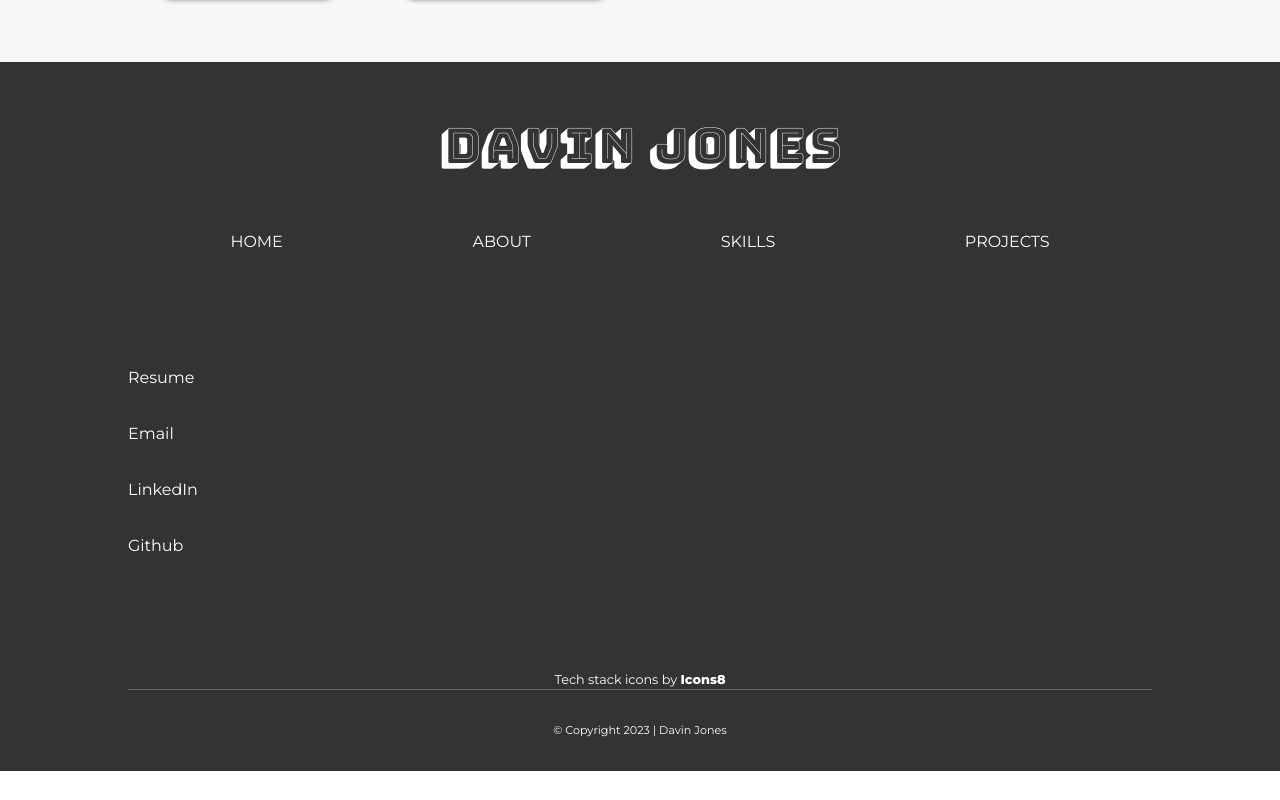
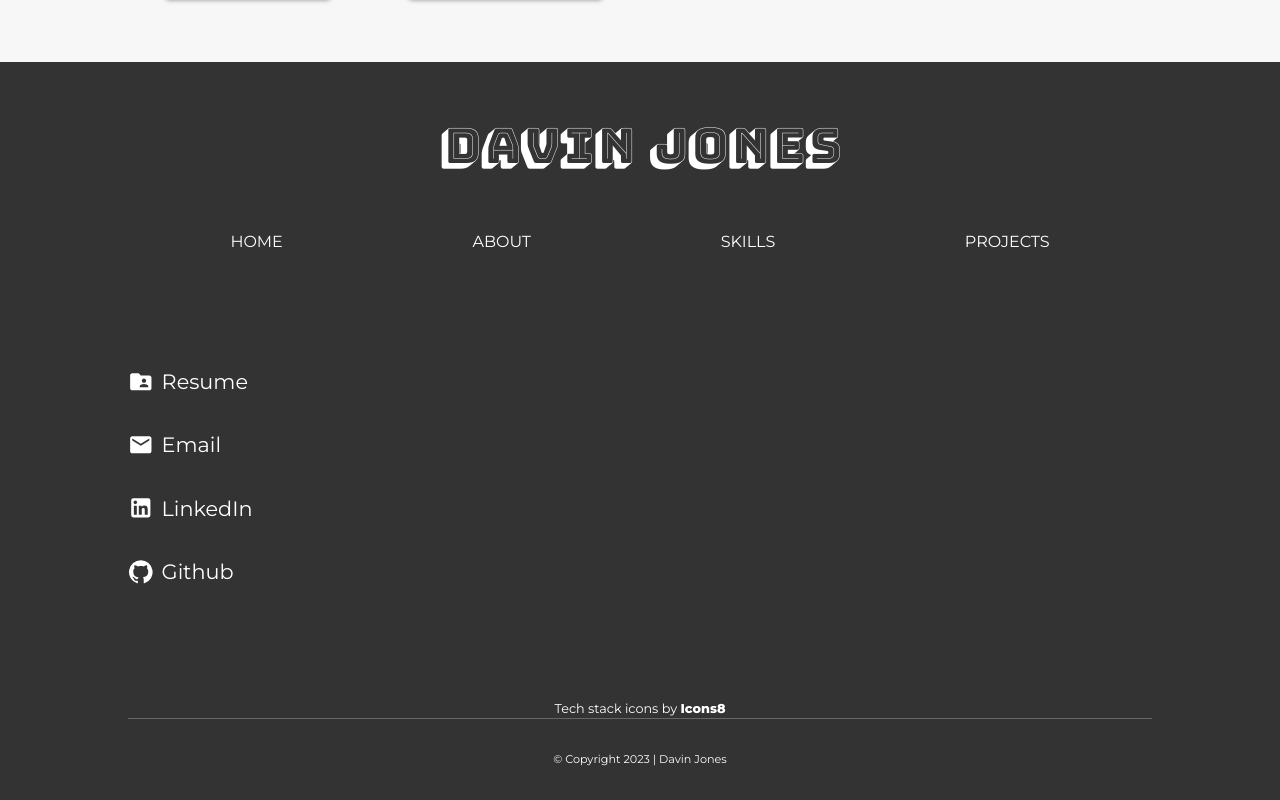
Before and after one commit to NovaSharx/Portfolio-Website, a React (Create React App) app: page / in a window 1280 px wide. Shown: the part 4633-5433 px from the top of the page. Before the commit the page ends 5404 px from the top, so only its background shows below. Built offline with nearby package versions, Linux system fonts and the light colour scheme.

Commit message:
Added icons and hover animation to footer social links.

```diff
--- a/src/components/Footer/Footer.tsx
+++ b/src/components/Footer/Footer.tsx
@@ -1,5 +1,9 @@
 import { FC, ReactElement } from 'react';
-//
+
+import FolderSharedIcon from '@mui/icons-material/FolderShared';
+import EmailIcon from '@mui/icons-material/Email';
+import LinkedInIcon from '@mui/icons-material/LinkedIn';
+import GitHubIcon from '@mui/icons-material/GitHub';
 
 const Footer: FC = (): ReactElement => {
 
@@ -36,19 +40,27 @@ const Footer: FC = (): ReactElement => {
                 <div id='footer-links'>
                     <ul>
                         <li>
-                            <a href='https://docs.google.com/document/d/1RcIVHV-dAAyiSzs0fhLJ5zLtfAZ-nw0VpKtgFeve2dU/edit?usp=sharing' target='_blank' rel='noreferrer'>Resume</a>
+                            <a href='https://docs.google.com/document/d/1RcIVHV-dAAyiSzs0fhLJ5zLtfAZ-nw0VpKtgFeve2dU/edit?usp=sharing' target='_blank' rel='noreferrer'>
+                                <FolderSharedIcon /> Resume
+                            </a>
                         </li>
 
                         <li>
-                            <a href='mailto:davin-dj@hotmail.com' target='_blank' rel='noreferrer'>Email</a>
+                            <a href='mailto:davin-dj@hotmail.com' target='_blank' rel='noreferrer'>
+                                <EmailIcon /> Email
+                            </a>
                         </li>
 
                         <li>
-                            <a href='https://www.linkedin.com/in/davinjones/' target='_blank' rel='noreferrer'>LinkedIn</a>
+                            <a href='https://www.linkedin.com/in/davinjones/' target='_blank' rel='noreferrer'>
+                                <LinkedInIcon /> LinkedIn
+                            </a>
                         </li>
 
                         <li>
-                            <a href='https://github.com/NovaSharx?tab=overview&from=2023-05-01&to=2023-05-17' target='_blank' rel='noreferrer'>Github</a>
+                            <a href='https://github.com/NovaSharx?tab=overview&from=2023-05-01&to=2023-05-17' target='_blank' rel='noreferrer'>
+                                <GitHubIcon /> Github
+                            </a>
                         </li>
                     </ul>
                 </div>
--- a/src/stylesheets/css/main.css
+++ b/src/stylesheets/css/main.css
@@ -415,11 +415,23 @@ p {
   margin: 2rem 0rem;
 }
 #footer #footer-content #footer-links ul li a {
+  display: flex;
+  align-items: center;
+  font-size: 1.3rem;
   text-decoration: none;
   color: #fff;
 }
+#footer #footer-content #footer-links ul li a svg {
+  width: 1.6rem;
+  height: auto;
+  margin-right: 0.5rem;
+  transition: 0.3s;
+}
 #footer #footer-content #footer-links ul li a:hover {
   color: #ff5200;
+}
+#footer #footer-content #footer-links ul li a:hover svg {
+  margin-right: 1rem;
 }
 #footer #footer-content #footer-attributions {
   text-align: center;
--- a/src/stylesheets/scss/components/_footer.scss
+++ b/src/stylesheets/scss/components/_footer.scss
@@ -51,11 +51,25 @@
                     margin: 2rem 0rem;
 
                     a {
+                        display: flex;
+                        align-items: center;
+                        font-size: 1.3rem;
                         text-decoration: none;
                         color: #fff;
 
+                        svg {
+                            width: 1.6rem;
+                            height: auto;
+                            margin-right: 0.5rem;
+                            transition: 0.3s;
+                        }
+
                         &:hover {
                             color: $secondary-color;
+
+                            svg {
+                                margin-right: 1rem;
+                            }
                         }
                     }
                 }
@@ -117,6 +131,7 @@
 
                 ul {
                     padding: 3rem 0rem;
+
                     li {
 
                         a {}
```
Also changed, not shown: 1 other file (tests, documents, lock files or other folders).
